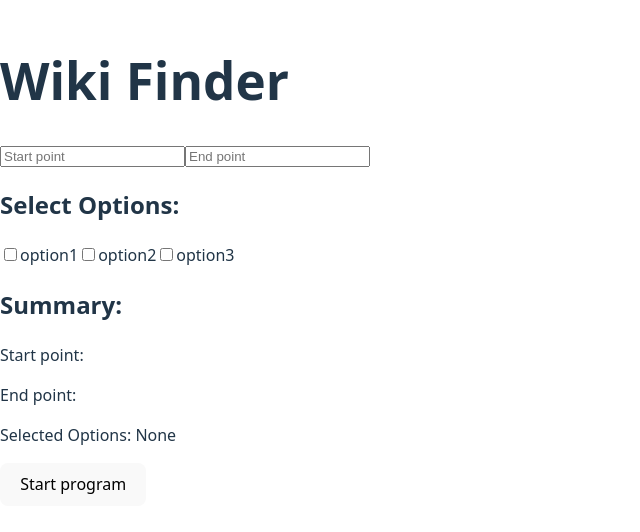
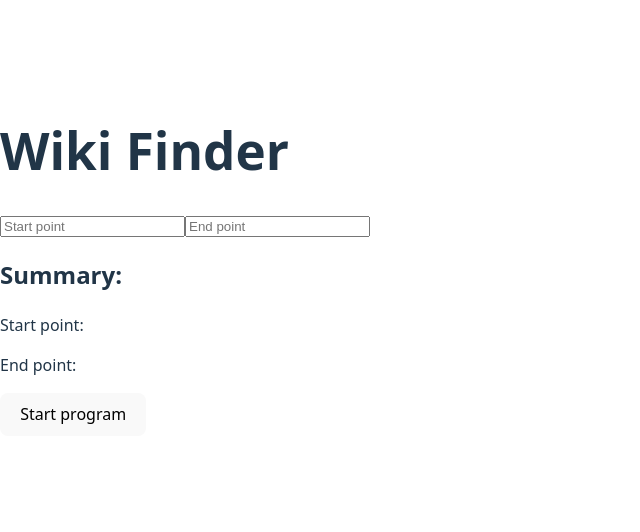
Before and after one commit to hanben02/wiki-finder, a React (Vite) app: page / in a window 1280 px wide. Shown: the part 130-662 px from the top of the page, without its empty margins (0-640 px from the left). Built offline with nearby package versions, Linux system fonts and the light colour scheme.

Commit message:
Remove useless checkboxes

```diff
--- a/src/front-end/App.tsx
+++ b/src/front-end/App.tsx
@@ -4,11 +4,6 @@ import { wiki_search } from "../back-end/bfs";
 export default function App() {
   const [text1, setText1] = useState("");
   const [text2, setText2] = useState("");
-  const [checkboxes, setCheckboxes] = useState({
-    option1: false,
-    option2: false,
-    option3: false,
-  });
   const [processingText, setProcessingText] = useState("");
   let isProcessing = false;
 
@@ -21,13 +16,6 @@ export default function App() {
     setProcessingText("Done!");
     setTimeout(() => setProcessingText(""), waitBeforeDoneFade);
   }
-
-  const handleCheckboxChange = (key: string) => {
-    setCheckboxes((prev) => ({
-      ...prev,
-      [key]: !prev[key as keyof typeof checkboxes],
-    }));
-  };
 
   function is_error_message(msg: string): boolean {
     return msg === "Start and end is equal"
@@ -74,29 +62,10 @@ export default function App() {
         className="border p-2 rounded w-full"
       />
       <div>
-        <h2 className="font-semibold">Select Options:</h2>
-        {Object.keys(checkboxes).map((key) => (
-          <label key={key} className="flex items-center gap-2">
-            <input
-              type="checkbox"
-              checked={checkboxes[key as keyof typeof checkboxes]}
-              onChange={() => handleCheckboxChange(key)}
-            />
-            {key}
-          </label>
-        ))}
-
       <div className="p-4 bg-gray-100 rounded w-full">
         <h2 className="font-semibold">Summary:</h2>
         <p>Start point: {text1}</p>
         <p>End point: {text2}</p>
-        <p>
-          Selected Options:{" "}
-          {Object.entries(checkboxes)
-            .filter(([_, v]) => v)
-            .map(([k]) => k)
-            .join(", ") || "None"}
-        </p>
       </div>
       </div>
       <button id="submit"
```
